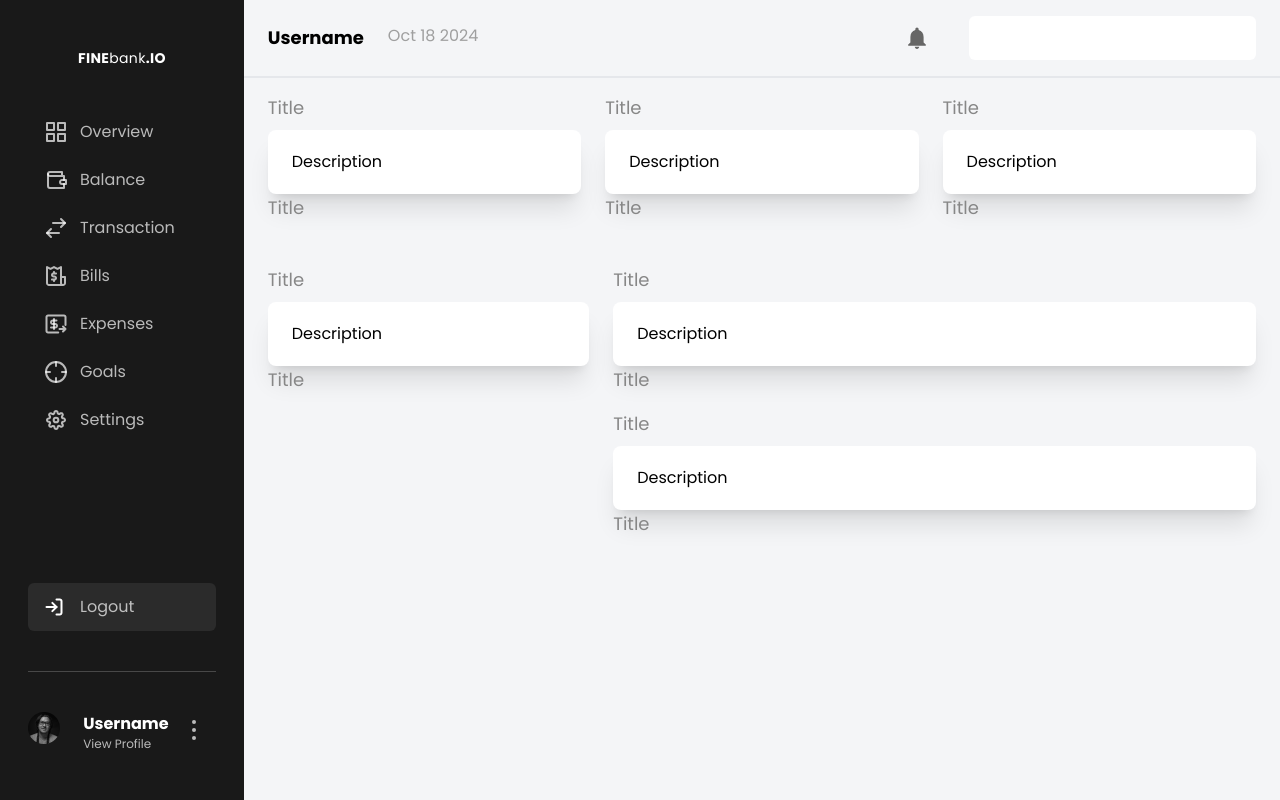
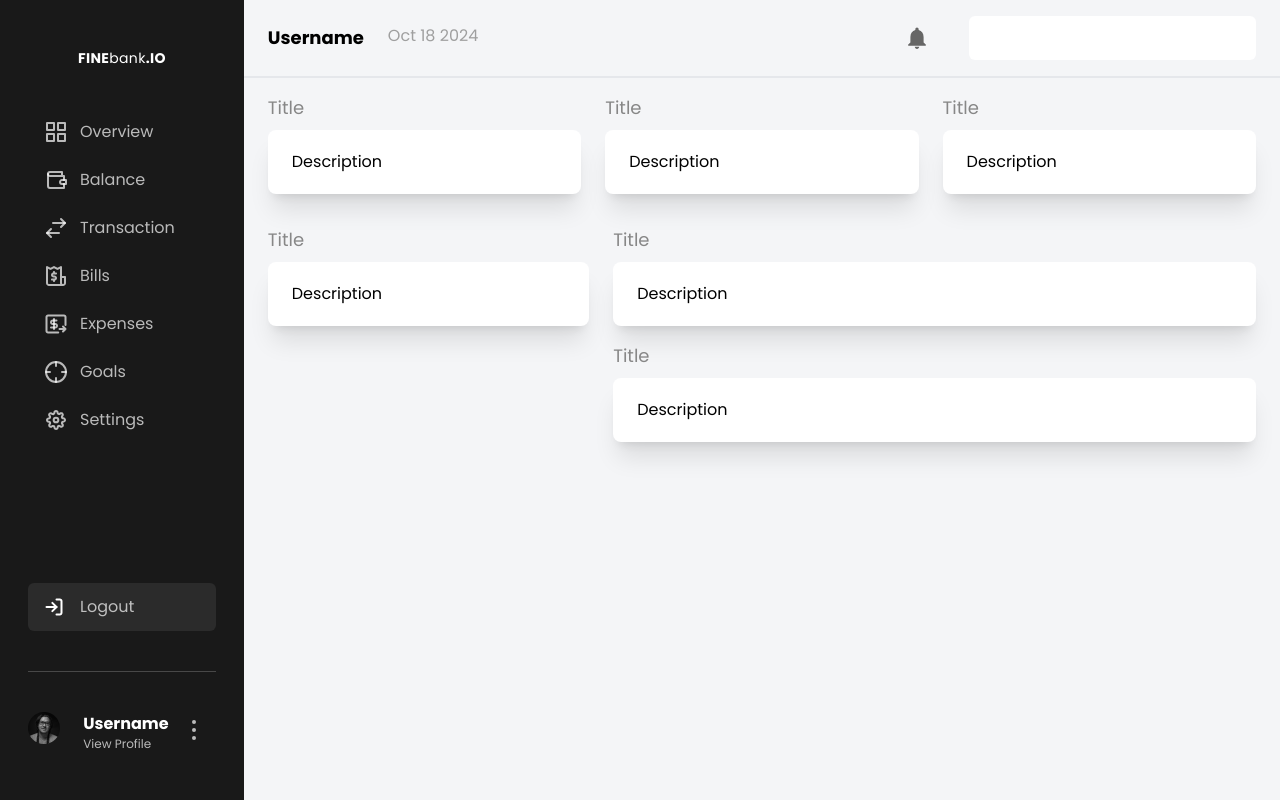
Before and after one commit to maqilfahmi/admin-ui, a React (Vite) app: page / in a window 1280 px wide. Built offline with nearby package versions, Linux system fonts and the light colour scheme.

Commit message:
uts1 commit

```diff
--- a/src/components/Elements/Card/index.jsx
+++ b/src/components/Elements/Card/index.jsx
@@ -3,7 +3,6 @@ const Card = () =>{
         <>
         <div className="text-lg text-gray-02 mb-2">Title</div>
         <div className="bg-white rounded-lg px-6 py-5 shadow-xl">Description</div>
-        <div className="text-lg text-gray-02 mb-3">Title</div>
         </>
     );
 };
```
